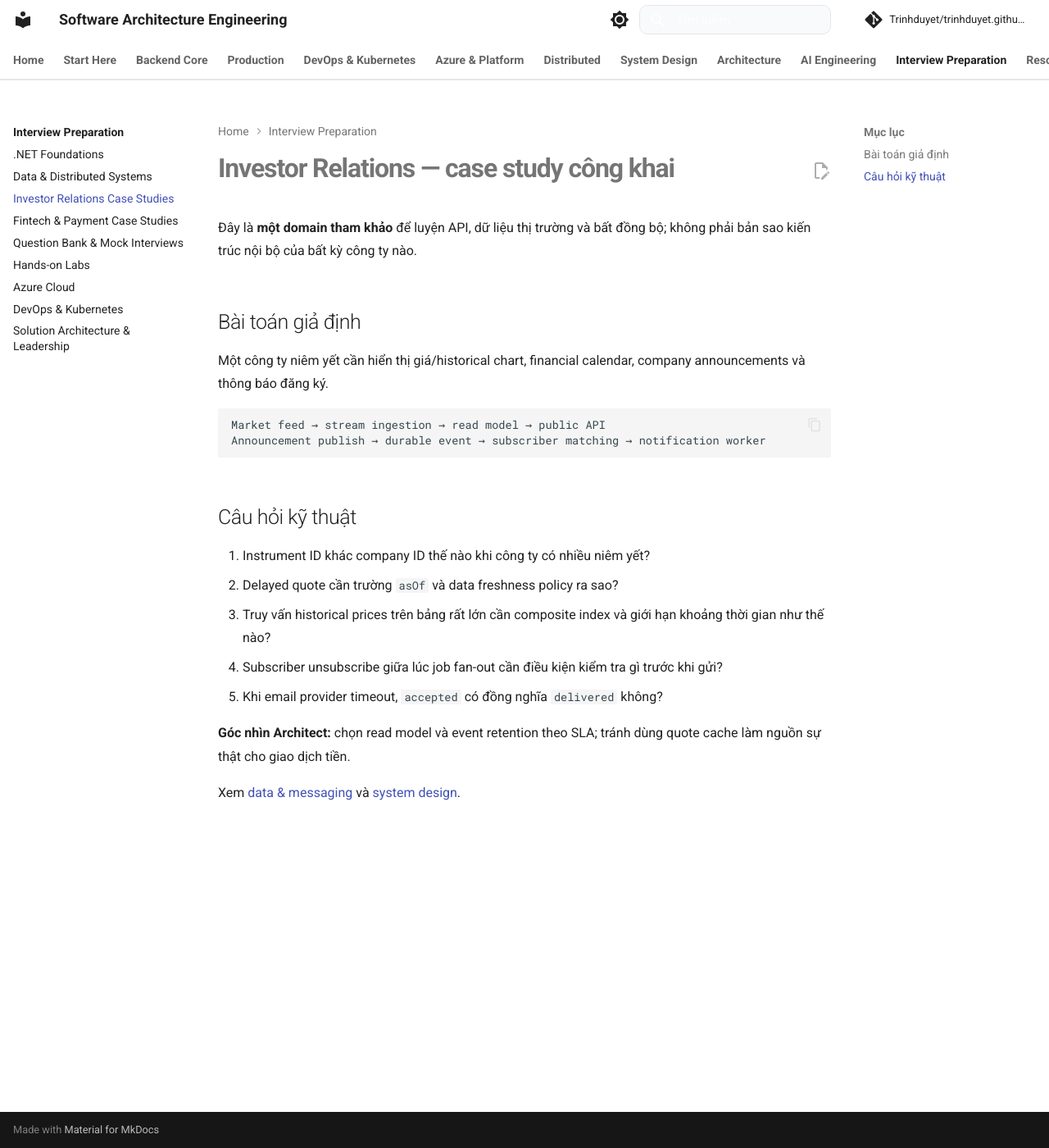
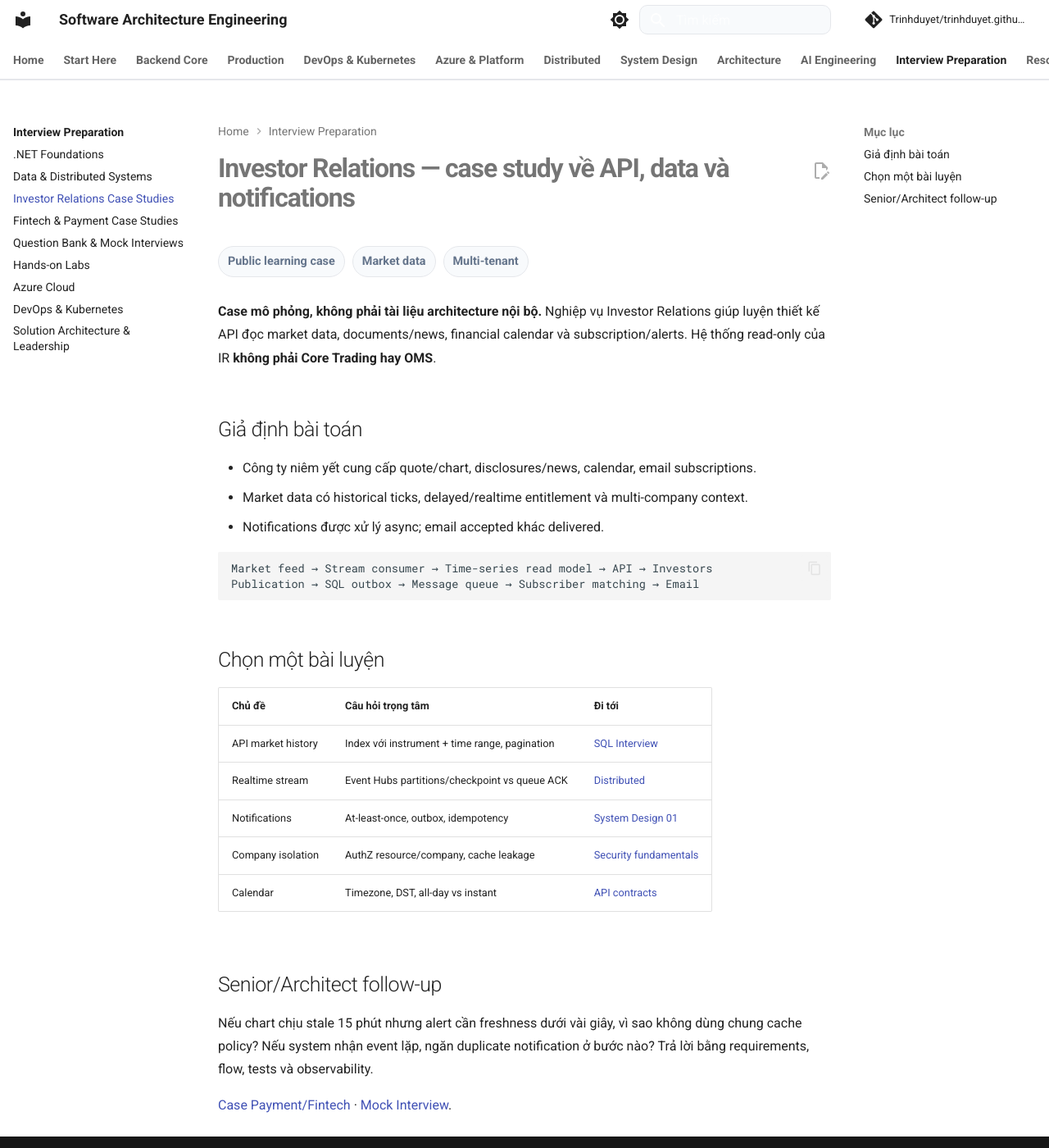
Before and after one commit to Trinhduyet/trinhduyet.github.io, an MkDocs documentation site: the page built from docs/interview/03-investor-relations/index.md, in a window 1280 px wide and 1400 px high. Shown: the whole window at 82% size. Built offline with MkDocs 1.6.1 and Material for MkDocs 9.7.7, drawn with Linux system fonts in a browser that asks for light colours; comment, search, counter and statistics services are not loaded.

Commit message:
feat(interview): turn thin topic stubs into guided deep-dive entrypoints

````diff
--- a/docs/interview/03-investor-relations/index.md
+++ b/docs/interview/03-investor-relations/index.md
@@ -1,24 +1,32 @@
-# Investor Relations — case study công khai
+# Investor Relations — case study về API, data và notifications
 
-Đây là **một domain tham khảo** để luyện API, dữ liệu thị trường và bất đồng bộ; không phải bản sao kiến trúc nội bộ của bất kỳ công ty nào.
+<div class="lesson-meta"><span>Public learning case</span><span>Market data</span><span>Multi-tenant</span></div>
 
-## Bài toán giả định
+**Case mô phỏng, không phải tài liệu architecture nội bộ.** Nghiệp vụ Investor Relations giúp luyện thiết kế API đọc market data, documents/news, financial calendar và subscription/alerts. Hệ thống read-only của IR **không phải Core Trading hay OMS**.
 
-Một công ty niêm yết cần hiển thị giá/historical chart, financial calendar, company announcements và thông báo đăng ký.
+## Giả định bài toán
+
+- Công ty niêm yết cung cấp quote/chart, disclosures/news, calendar, email subscriptions.
+- Market data có historical ticks, delayed/realtime entitlement và multi-company context.
+- Notifications được xử lý async; email accepted khác delivered.
 
 ```text
-Market feed → stream ingestion → read model → public API
-Announcement publish → durable event → subscriber matching → notification worker
+Market feed → Stream consumer → Time-series read model → API → Investors
+Publication → SQL outbox → Message queue → Subscriber matching → Email
 ```
 
-## Câu hỏi kỹ thuật
+## Chọn một bài luyện
 
-1. Instrument ID khác company ID thế nào khi công ty có nhiều niêm yết?
-2. Delayed quote cần trường `asOf` và data freshness policy ra sao?
-3. Truy vấn historical prices trên bảng rất lớn cần composite index và giới hạn khoảng thời gian như thế nào?
-4. Subscriber unsubscribe giữa lúc job fan-out cần điều kiện kiểm tra gì trước khi gửi?
-5. Khi email provider timeout, `accepted` có đồng nghĩa `delivered` không?
+| Chủ đề | Câu hỏi trọng tâm | Đi tới |
+| --- | --- | --- |
+| API market history | Index với instrument + time range, pagination | [SQL Interview](../05-interview-preparation/sql-data.md) |
+| Realtime stream | Event Hubs partitions/checkpoint vs queue ACK | [Distributed](../05-interview-preparation/distributed-cloud.md) |
+| Notifications | At-least-once, outbox, idempotency | [System Design 01](../09-solution-architecture-leadership/design-exercises.md) |
+| Company isolation | AuthZ resource/company, cache leakage | [Security fundamentals](../../09-security-devsecops/README.md) |
+| Calendar | Timezone, DST, all-day vs instant | [API contracts](../../06-api-design/README.md) |
 
-**Góc nhìn Architect:** chọn read model và event retention theo SLA; tránh dùng quote cache làm nguồn sự thật cho giao dịch tiền.
+## Senior/Architect follow-up
 
-Xem [data & messaging](../02-data-and-distributed-systems/index.md) và [system design](../../24-system-design/README.md).
+Nếu chart chịu stale 15 phút nhưng alert cần freshness dưới vài giây, vì sao không dùng chung cache policy? Nếu system nhận event lặp, ngăn duplicate notification ở bước nào? Trả lời bằng requirements, flow, tests và observability.
+
+[Case Payment/Fintech](../04-fintech-payments/index.md) · [Mock Interview](../05-interview-preparation/mock-interview.md).
````
